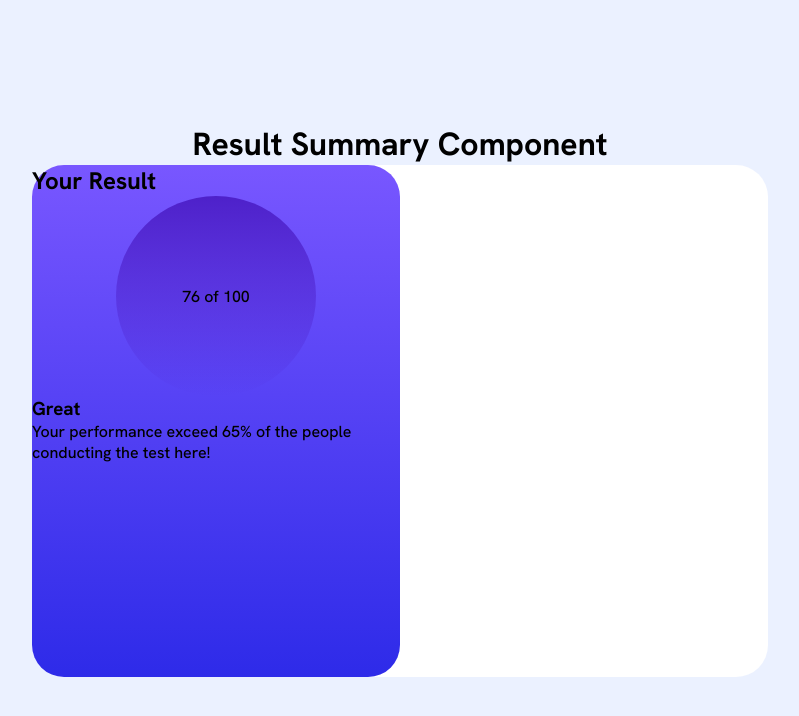
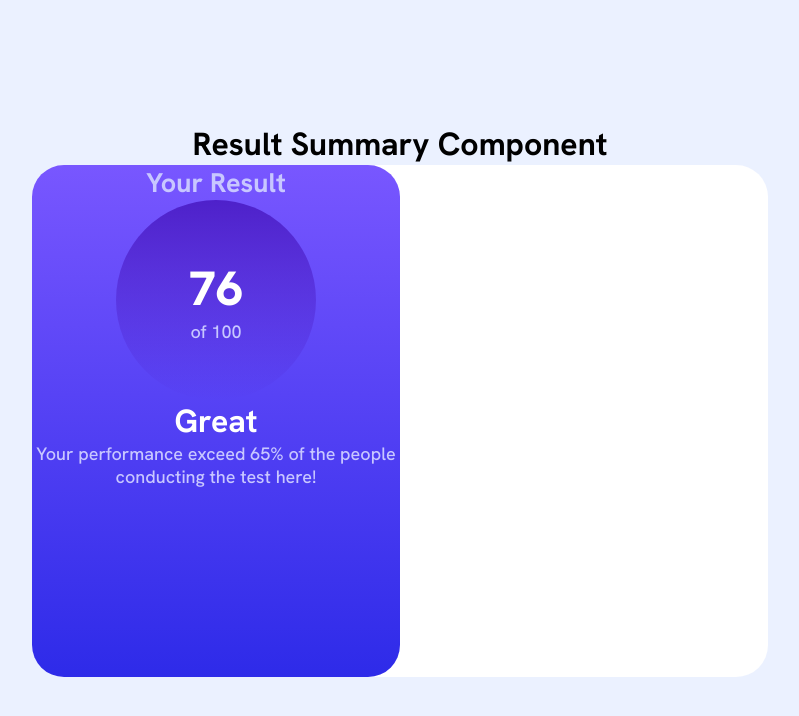
Before and after one commit to Biggboss7/Result-Summary-Component, a plain HTML site: page index.html in a window 1280 px wide. Shown: the whole page, without its empty margins (240-1039 px from the left). Drawn offline with Linux system fonts and the light colour scheme.

Commit message:
Styles Text Font in Result Container Section

```diff
--- a/style.css
+++ b/style.css
@@ -31,11 +31,17 @@ body {
     background-color: var(--blue-100);
 }
 
+.grade {
+    font-size: 2rem;
+    color: var(--white-900);
+}
+
 /* Main Section*/
 .result-summary__container {
     width: 46rem;
     height: 32rem;
     display: flex;
+    font-size: 1.125rem;
     background-color: var(--white-900);
     border-radius: 2rem;
 }
@@ -47,6 +53,8 @@ body {
 
 /* Result Section */
 .result__container {
+    color: var(--blue-200);
+    text-align: center;
     background-image: linear-gradient(hsl(252, 100%, 67%), hsl(241, 81%, 54%));
     border-radius: 2rem;
 }
@@ -61,3 +69,10 @@ body {
     background-image: linear-gradient(hsla(256, 72%, 46%, 1), hsla(241, 72%, 46%, 0));
     border-radius: 100%;
 }
+
+.score {
+    display: block;
+    font-weight: 800;
+    font-size: 3rem;
+    color: var(--white-900);
+}
```
